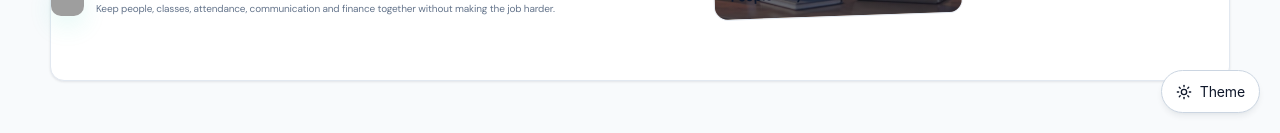
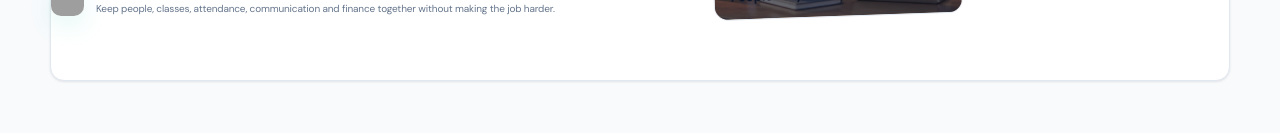
Before and after one commit to Eugene999B/SukuuNova, a Next.js app: page / in a window 1280 px wide. Shown: the part 667-800 px from the top of the page. Built offline with nearby package versions, Linux system fonts and the light colour scheme; grey boxes are pictures that could not be loaded.

Commit message:
fix(theme): render theme switcher only in app shell

```diff
--- a/src/components/ThemeProvider.tsx
+++ b/src/components/ThemeProvider.tsx
@@ -1,7 +1,6 @@
 "use client";
 
 import { useEffect, useState } from "react";
-import { ThemeSwitcher } from "./ThemeSwitcher";
 
 export type ThemeMode = "light" | "dark";
 export type AccentName = "teal";
@@ -119,7 +118,7 @@ export function ThemeProvider({ children }: { children: React.ReactNode }) {
     };
   }, []);
 
-  return <><ThemeSwitcher />{children}</>;
+  return <>{children}</>;
 }
 
 export function saveThemePreferences(patch: Partial<Preferences>): Preferences {
```
